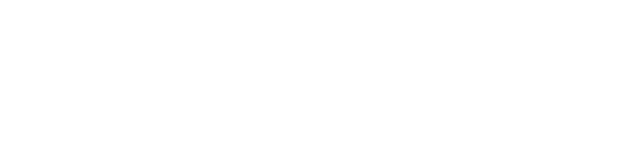
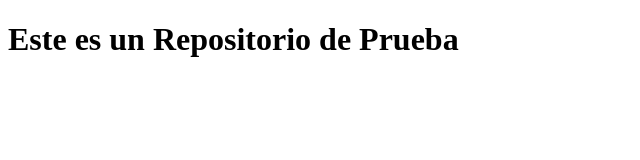
Before and after one commit to sandyFit/repo2, a plain HTML site: page prueba1/index.html in a window 1280 px wide. Shown: the whole page, without its empty margins (0-640 px from the left). Drawn offline with Linux system fonts and the light colour scheme.

Commit message:
Cambios de index en rama Trisha

```diff
--- a/prueba1/index.html
+++ b/prueba1/index.html
@@ -4,9 +4,10 @@
     <meta charset="UTF-8">
     <meta http-equiv="X-UA-Compatible" content="IE=edge">
     <meta name="viewport" content="width=device-width, initial-scale=1.0">
-    <title>Document</title>
+    <title>REPOSITORIO PRUEBA</title>
 </head>
 <body>
+    <h1>Este es un Repositorio de Prueba</h1>
 
 </body>
 </html>
```
